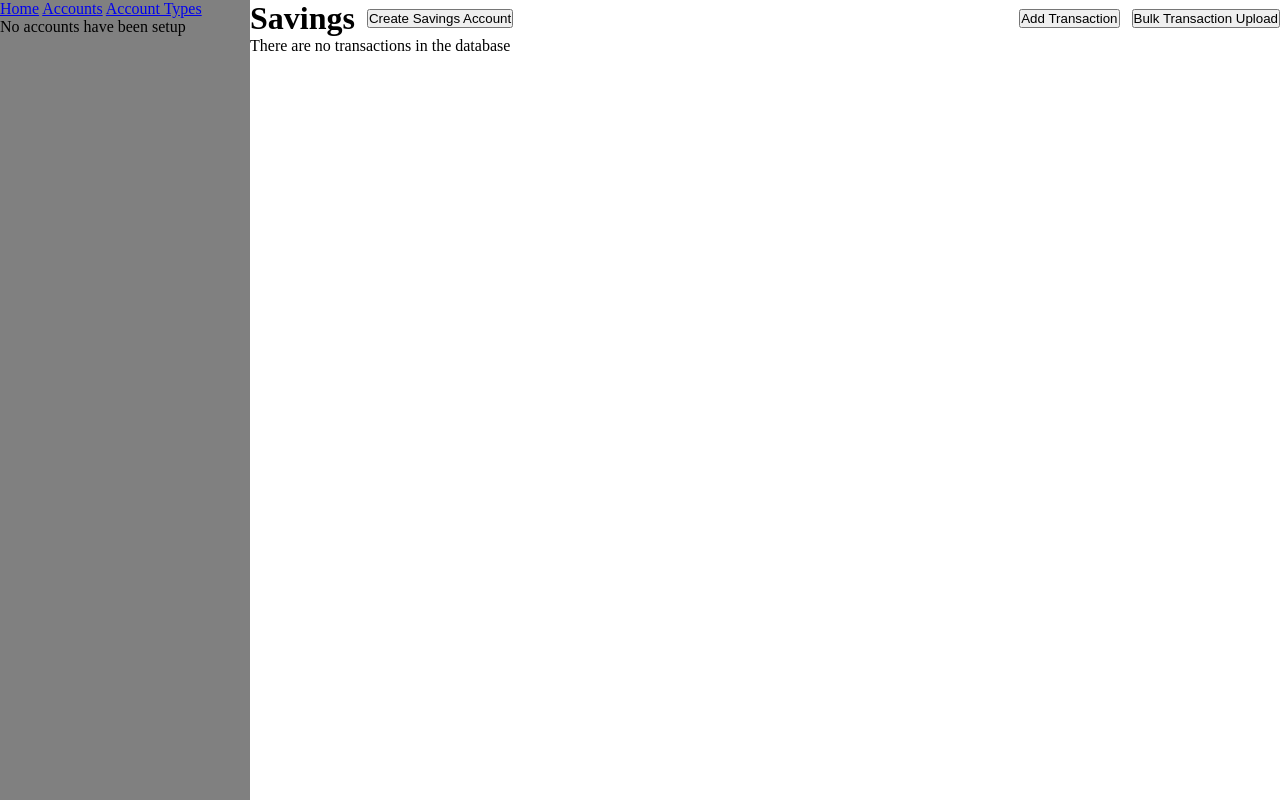
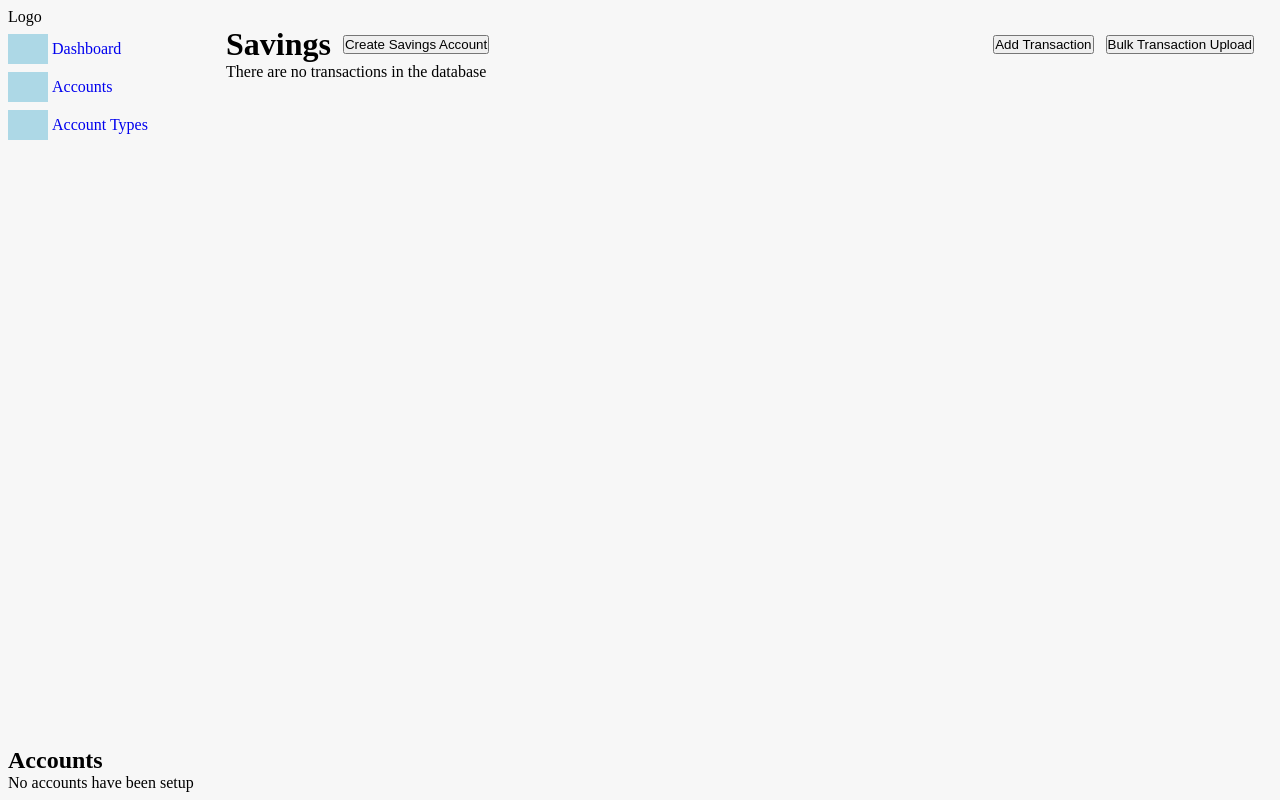
Before and after one commit to JD2410/Finances, a Django app: page /savings/ in a window 1280 px wide. Run offline with Django 5.2, Linux system fonts and the light colour scheme; data that the repository does not hold is empty.

Commit message:
core layout elements

```diff
--- a/finances/static/styles.css
+++ b/finances/static/styles.css
@@ -2,20 +2,51 @@
     margin: 0;
     padding: 0;
 }
+body {
+    background-color: rgb(247, 247, 247);
+}
 .page-container {
     display: flex;
     align-items: stretch;
-    height: 100vh;
+    height: calc(100vh - 16px);
+    padding: 8px;
     flex-wrap: nowrap;
     flex: 1 1;
+
     .side-bar {
-        flex: 250px;
+        flex: 200px;
         flex-shrink: 0;
-        background-color: grey;
+        display: flex;
+        flex-direction: column;
+        justify-content: space-between;
+
+        nav {
+            display: flex;
+            flex-direction: column;
+            gap: 8px;
+
+            a {
+                display: flex;
+                align-items: center;
+                gap: 4px;
+                text-decoration: none;
+
+                &:before {
+                    display: block;
+                    content: "";
+                    width: 40px;
+                    height: 30px;
+                    background-color: lightblue;
+                }
+            }
+        }
     }
     .main-area {
-        width: 100%;
+        flex: 100%;
         overflow-y: auto;
+        overflow: auto;
+        border-radius: 4px;
+        padding: 18px;
     }
 }
 .container {
@@ -36,3 +67,18 @@
         gap: 12px;
     }
 }
+
+.widget-area {
+    display: grid;
+    grid-template-columns: 49% 49%;
+    width: 100%;
+    gap: 20px;
+
+    .widget {
+        background-color: #fff;
+
+        &.full {
+            grid-column: 1 / span 2;
+        }
+    }
+}
--- a/finances/templates/_partials/header.html
+++ b/finances/templates/_partials/header.html
@@ -1,8 +1,13 @@
 {% load nav_accounts %}
 <div class="side-bar">
-    <a href="{% url 'home' %}">Home</a>
-    <a href="{% url 'savings' %}">Accounts</a>
-    <a href="{% url 'accountType' %}">Account Types</a>
-
-    {% render_accounts %}
+    <nav>
+        <p>Logo</p>
+        <a href="{% url 'home' %}">Dashboard</a>
+        <a href="{% url 'savings' %}">Accounts</a>
+        <a href="{% url 'accountType' %}">Account Types</a>
+    </nav>
+    <div class="accounts">
+        <h2>Accounts</h2>
+        {% render_accounts %}
+    </div>
 </div>
```
Also changed, not shown: finances/templates/dashboard.html (+8 -10 lines).
